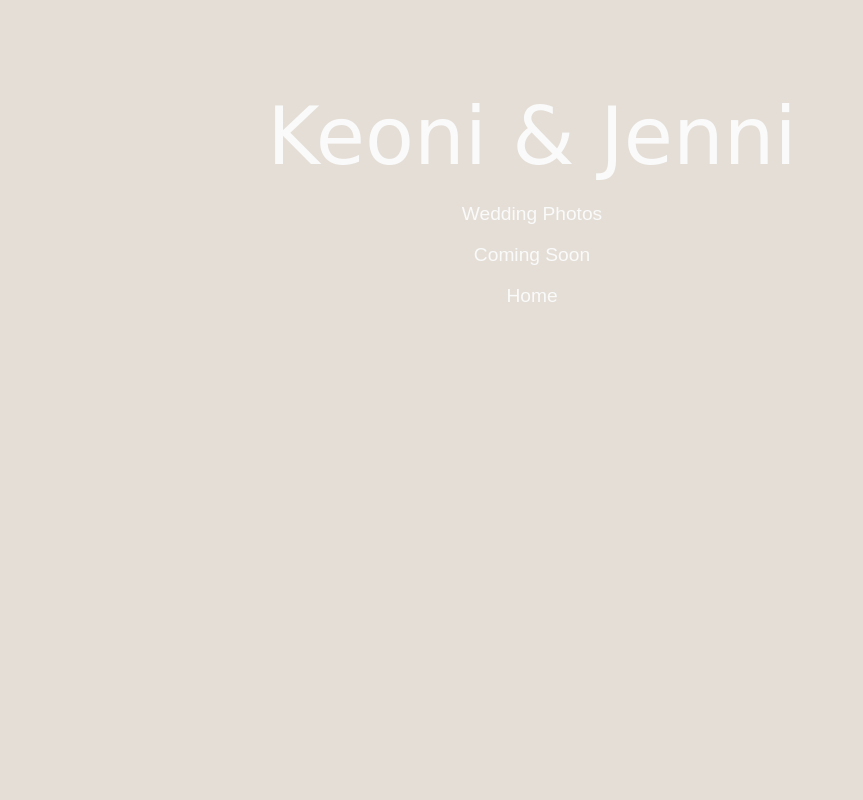
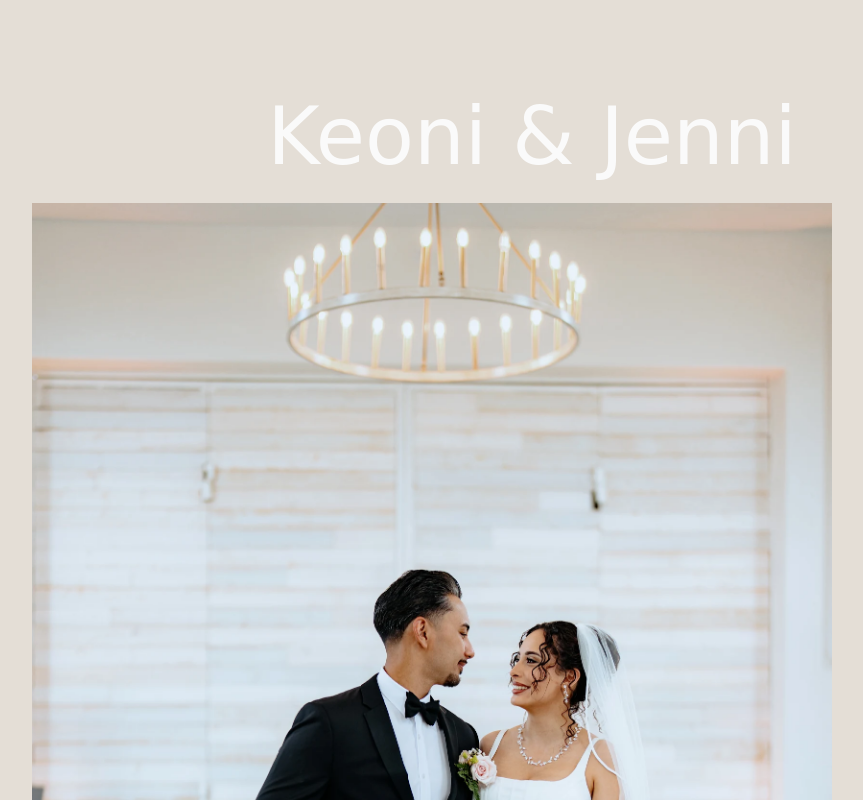
Before and after one commit to keonimanibusan/Family-Website, a plain HTML site: page wedding.html in a window 1280 px wide. Shown: the top 800 px of the page, without its empty margins (108-971 px from the left). Drawn offline with Linux system fonts and the light colour scheme; a web font is replaced by a local one.

Commit message:
wedding.html

```diff
--- a/wedding.html
+++ b/wedding.html
@@ -8,6 +8,7 @@
 <body>
 
     <h1>Keoni & Jenni</h1>
+        <img src="IMG_1929.webp" alt="Wedding Photo" width="800">
 
     <p>
         Wedding Photos
```
